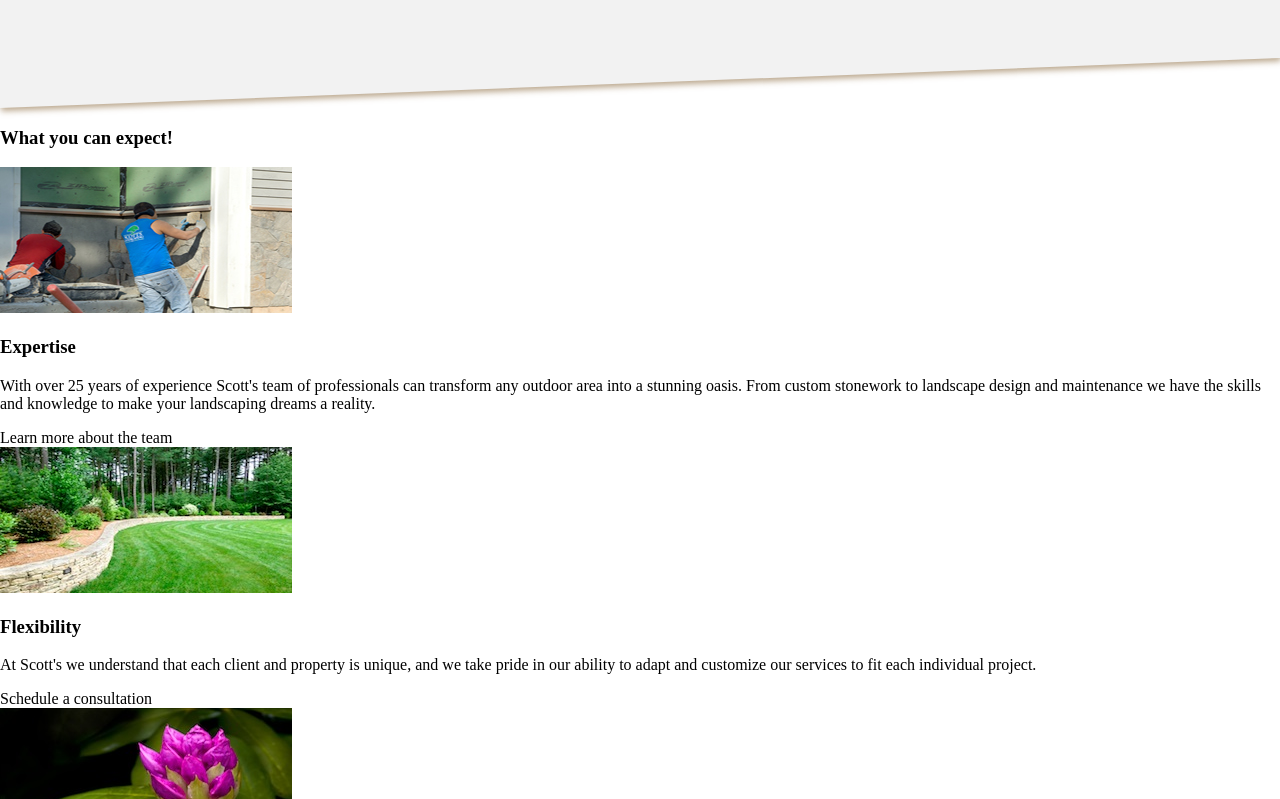
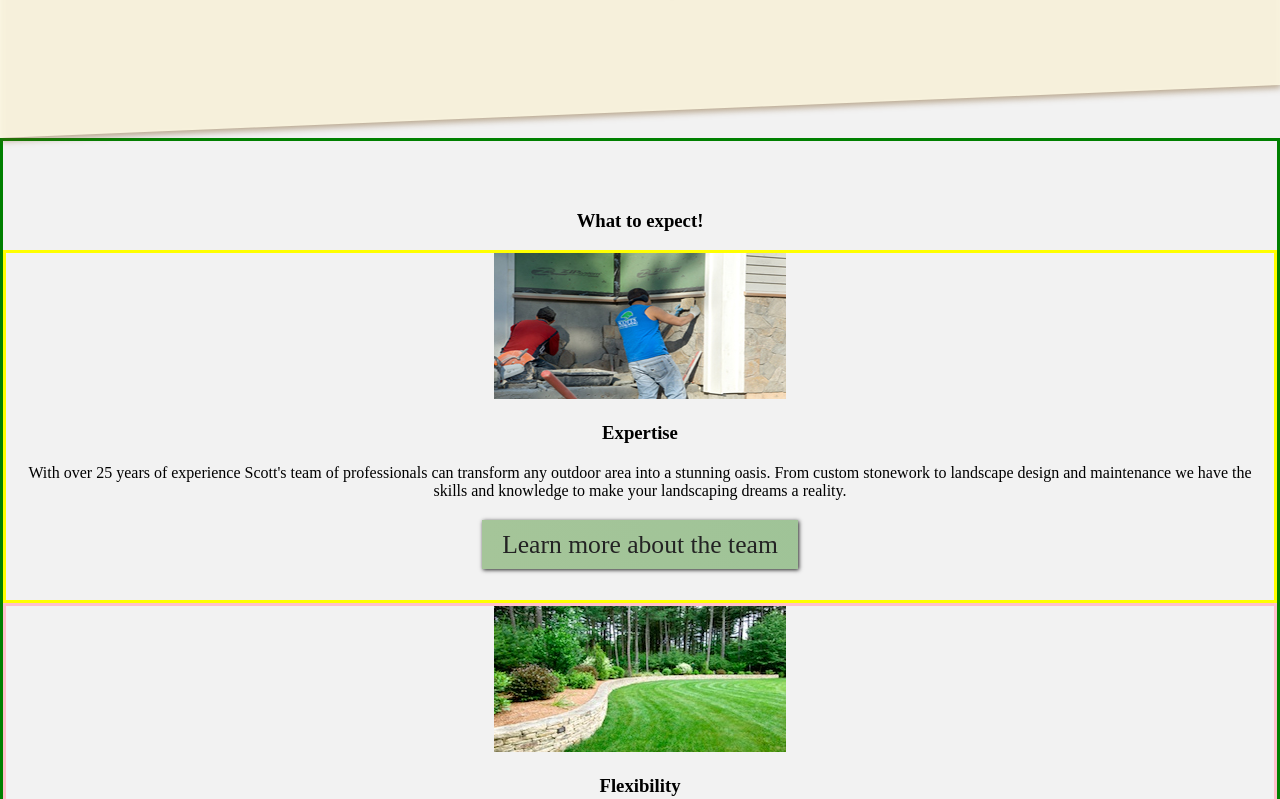
Before and after one commit to cbowman422/scottslandscaping, a React (Create React App) app: page / in a window 1280 px wide. Shown: the part 1241-2040 px from the top of the page. Built offline with nearby package versions, Linux system fonts and the light colour scheme.

Commit message:
what to expect section home css

```diff
--- a/src/css/App.css
+++ b/src/css/App.css
@@ -17,6 +17,7 @@
   --gray: #b7c2b2;
   --gray-highlight: #7d8e76;
   --green: rgb(148, 192, 148);
+  --yellow: rgba(253, 249, 228, 0.895);
   --purple: rgb(77, 64, 113);
   --lightgreen: rgb(165, 197, 153);
   --lightgreen-highlight: rgb(206, 228, 144);
@@ -27,6 +28,10 @@
   padding-top: 150px;
 }
 
+body{
+  background-color: var(--white);
+}
+
 @media all and (min-width: 600px){
 
   /* .appContainer{
--- a/src/css/Home.css
+++ b/src/css/Home.css
@@ -62,13 +62,13 @@
   flex-direction: column;
   justify-content: center;
   align-items: center;
-  padding-bottom: 100px;
-  background-color: var(--white);
+  padding-bottom: 130px;
+  background-color: var(--yellow);
   clip-path: polygon(0 0, 100% 0, 100% 90%, 0 100%);
 }
 
 .home-welcome-statement-container-shadow{
-  filter: drop-shadow(1px 3px 3px rgba(116, 76, 23, 0.509))
+  filter: drop-shadow(1px 3px 3px rgba(116, 76, 23, 0.509));
 }
 
 .home-welcome-statement-container h3{
@@ -88,6 +88,57 @@
   color: var(--black);
 }
 
+
+.home-welcome-details-container{
+  border: solid green;
+  padding-top: 50px;
+
+}
+
+.home-welcome-details-intro{
+  text-align: center;
+}
+
+.home-welcome-details{
+  border: solid yellow;
+  text-align: center;
+  padding-bottom: 40px;
+}
+
+.home-welcome-details-alt{
+  border: solid pink;
+  text-align: center;
+  padding-bottom: 40px;
+}
+
+.home-welcome-details p{
+  margin: 20px 20px 30px 20px;
+}
+
+.home-welcome-details-alt p{
+  margin: 20px 20px 30px 20px;
+}
+
+.home-welcome-details a{
+  color: var(--black);
+  font-size: 2vw;
+  background-image: linear-gradient(90deg,var(--lightgreen), var(--green));
+  background-size: 300% auto;
+  padding: 10px 20px;
+  box-shadow: 1px 1px 4px var(--black);
+  transition: var(--transition);
+
+}
+
+.home-welcome-details-alt a{
+  color: var(--black);
+  font-size: 2vw;
+  background-image: linear-gradient(90deg,var(--lightgreen), var(--green));
+  background-size: 300% auto;
+  padding: 10px 20px;
+  box-shadow: 1px 1px 4px var(--black);
+  transition: var(--transition);
+}
 
 
 /* ------------------------- FULLSCREEN CSS -------------------------- */
--- a/src/pages/Home.js
+++ b/src/pages/Home.js
@@ -36,7 +36,7 @@ const Home = () => {
        </div>
 
         <div className="home-welcome-details-container">
-          <h3> What you can expect! </h3>
+          <h3 className="home-welcome-details-intro"> What to expect! </h3>
           <div className="home-welcome-details">
             <img src={expertise} alt="expertise"/>
             <h3>
@@ -48,7 +48,7 @@ const Home = () => {
             <a>Learn more about the team</a>
           </div>
 
-          <div className="home-welcome-details">
+          <div className="home-welcome-details-alt">
             <img src={flexibility} alt="flexibility"/>
             <h3>
               Flexibility
@@ -67,7 +67,7 @@ const Home = () => {
             <p>
               From the initial consultation to the final touches, we are dedicated to ensuring that every detail is accounted for and executed flawlessly.
             </p>
-            <a>Go to the Portfolio.</a>
+            <a>Go to the Portfolio</a>
           </div>
 
         </div>
```
